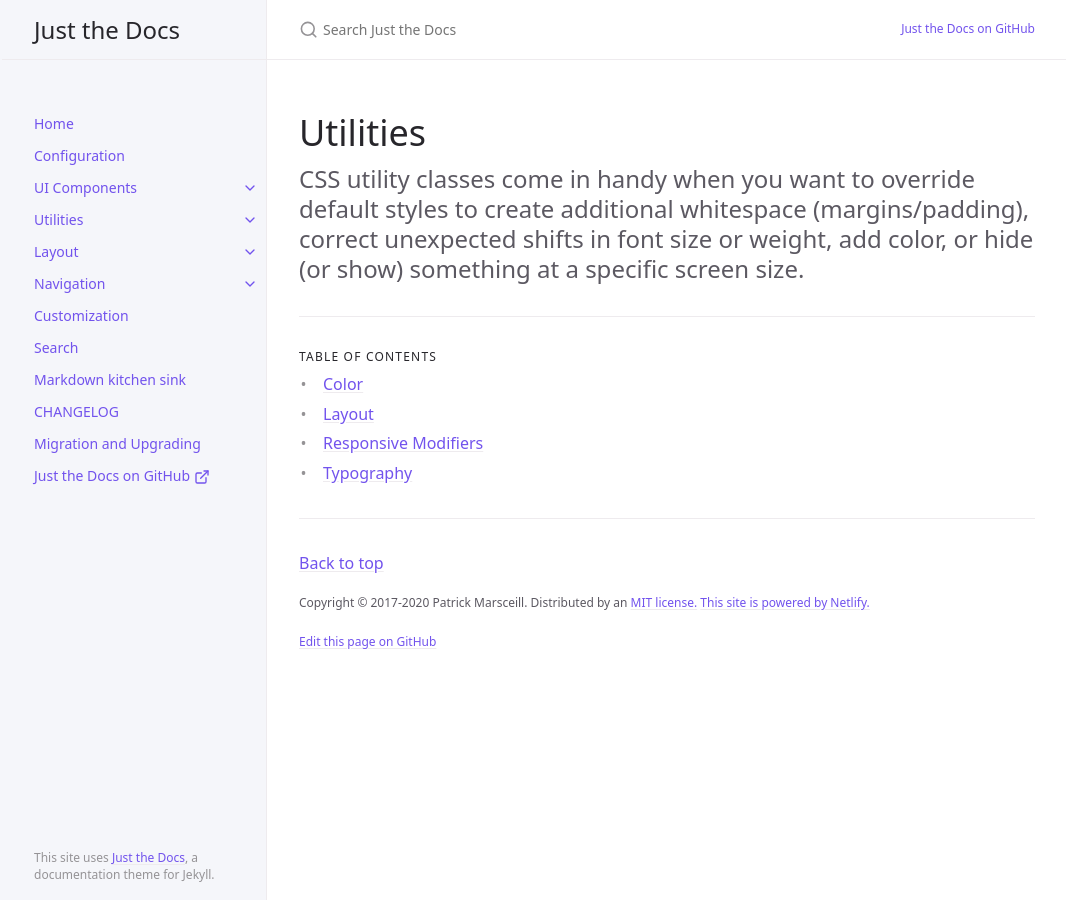
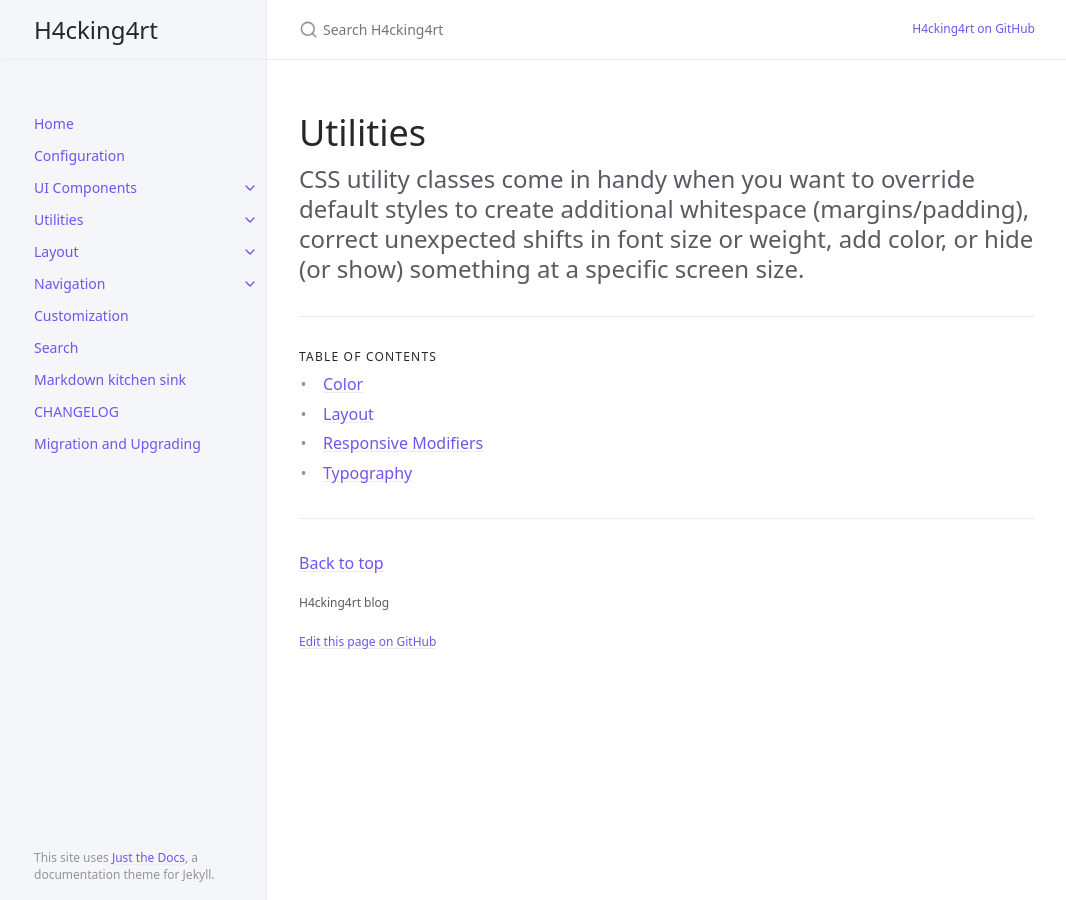
Before and after one commit to h4cking4rt/h4cking4rt.github.io, a Jekyll site: the page built from docs/utilities/index.md, in a window 1280 px wide. Shown: the whole page, without its empty margins (105-1171 px from the left). Built offline with Jekyll 4.4.1, drawn with Linux system fonts in a browser that asks for light colours; cached includes are drawn as plain includes; part of the change alters nothing that is shown.

Commit message:
fix _config.yml

```diff
--- a/_config.yml
+++ b/_config.yml
@@ -13,11 +13,11 @@
 # you will see them accessed via {{ site.title }}, {{ site.github_repo }}, and so on.
 # You can create any custom variable you would like, and they will be accessible
 # in the templates via {{ site.myvariable }}.
-title: Just the Docs
-description: A Jekyll theme for documentation
+title: H4cking4rt
+description: H4cking4rt blog
 baseurl: "" # the subpath of your site, e.g. /blog
-url: "https://just-the-docs.com" # the base hostname & protocol for your site, e.g. http://example.com
-repository: just-the-docs/just-the-docs # for github-metadata
+url: "https://h4cking4rt.github.io" # the base hostname & protocol for your site, e.g. http://example.com
+repository: h4cking4rt/h4cking4rt.github.io # for github-metadata
 
 permalink: pretty
 
@@ -28,33 +28,34 @@ defaults:
     values:
       layout: "default"
 
-exclude:
-  # from https://github.com/jekyll/jekyll/blob/master/lib/site_template/_config.yml:
-  - .sass-cache/
-  - .jekyll-cache/
-  - gemfiles/
-  - Gemfile
-  - Gemfile.lock
-  - node_modules/
-  - vendor/bundle/
-  - vendor/cache/
-  - vendor/gems/
-  - vendor/ruby/
-  # specific to the theme website:
-  - bin/
-  - lib/
-  - "*.gemspec"
-  - "*.gem"
-  - LICENSE.txt
-  - package.json
-  - package-lock.json
-  - Rakefile
-  - README.md
-  - CODE_OF_CONDUCT.md
-  - docker-compose.yml
-  - Dockerfile
-  # theme test code
-  - fixtures/
+#exclude:  // 모두 주석처리 해둠.
+#  # from https://github.com/jekyll/jekyll/blob/master/lib/site_template/_config.yml:
+#  - .sass-cache/
+#  - .jekyll-cache/
+#  - gemfiles/
+#  - Gemfile
+#  - Gemfile.lock
+#  - node_modules/
+#  - vendor/bundle/
+#  - vendor/cache/
+#  - vendor/gems/
+#  - vendor/ruby/
+#  # specific to the theme website:
+#  - bin/
+#  - lib/
+#  - "*.gemspec"
+#  - "*.gem"
+#  - LICENSE.txt
+#  - package.json
+#  - package-lock.json
+#  - Rakefile
+#  - README.md
+#  - CODE_OF_CONDUCT.md
+#  - docker-compose.yml
+#  - Dockerfile
+#  # theme test code
+#  - fixtures/
+
 
 # Set a path/url to a logo that will be displayed instead of the title
 #logo: "/assets/images/just-the-docs.png"
@@ -110,11 +111,11 @@ heading_anchors: true
 
 # Aux links for the upper right navigation
 aux_links:
-  "Just the Docs on GitHub":
-    - "https://github.com/just-the-docs/just-the-docs"
+  "H4cking4rt on GitHub":
+    - "https://github.com/h4cking4rt"
 
 # Makes Aux links open in a new tab. Default is false
-aux_links_new_tab: false
+aux_links_new_tab: true
 
 # Enable or disable the side/mobile menu globally
 # Nav menu can also be selectively enabled or disabled using page variables or the minimal layout
@@ -125,9 +126,9 @@ nav_enabled: true
 nav_sort: case_sensitive # Capital letters sorted before lowercase
 
 # External navigation links
-nav_external_links:
-  - title: Just the Docs on GitHub
-    url: https://github.com/just-the-docs/just-the-docs
+#nav_external_links:                     // 해당부분 무엇인지 확인해볼것
+#  - title: Just the Docs on GitHub
+#    url: https://github.com/just-the-docs/just-the-docs
 
 # Show navigation error report
 nav_error_report: true # default is false/nil.
@@ -143,7 +144,9 @@ liquid:
 back_to_top: true
 back_to_top_text: "Back to top"
 
-footer_content: 'Copyright &copy; 2017-2020 Patrick Marsceill. Distributed by an <a href="https://github.com/just-the-docs/just-the-docs/tree/main/LICENSE.txt">MIT license.</a> <a href="https://www.netlify.com/">This site is powered by Netlify.</a>'
+footer_content: 'H4cking4rt blog'
+#'Copyright &copy; 2017-2020 Patrick Marsceill. Distributed by an <a href="https://github.com/just-the-docs/just-the-docs/tree/main/LICENSE.txt">MIT license.</a> <a href="https://www.netlify.com/">This site is powered by Netlify.</a>'
+#기존 footer내용
 
 # Footer last edited timestamp
 last_edit_timestamp: true # show or hide edit time - page must have `last_modified_date` defined in the frontmatter
@@ -152,7 +155,7 @@ last_edit_time_format: "%b %e %Y at %I:%M %p" # uses ruby's time format: https:/
 # Footer "Edit this page on GitHub" link text
 gh_edit_link: true # show or hide edit this page link
 gh_edit_link_text: "Edit this page on GitHub"
-gh_edit_repository: "https://github.com/just-the-docs/just-the-docs" # the github URL for your repo
+gh_edit_repository: "https://github.com/h4cking4rt/h4cking4rt.github.io" # the github URL for your repo
 gh_edit_branch: "main" # the branch that your docs is served from
 # gh_edit_source: docs # the source that your files originate from
 gh_edit_view_mode: "tree" # "tree" or "edit" if you want the user to jump into the editor immediately
```
